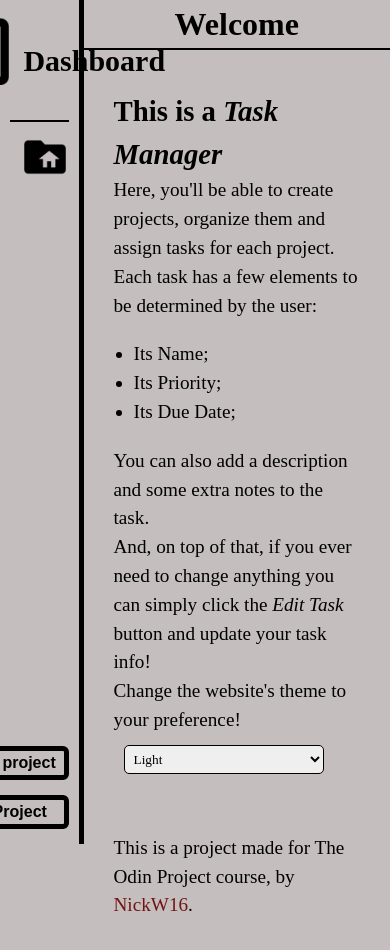
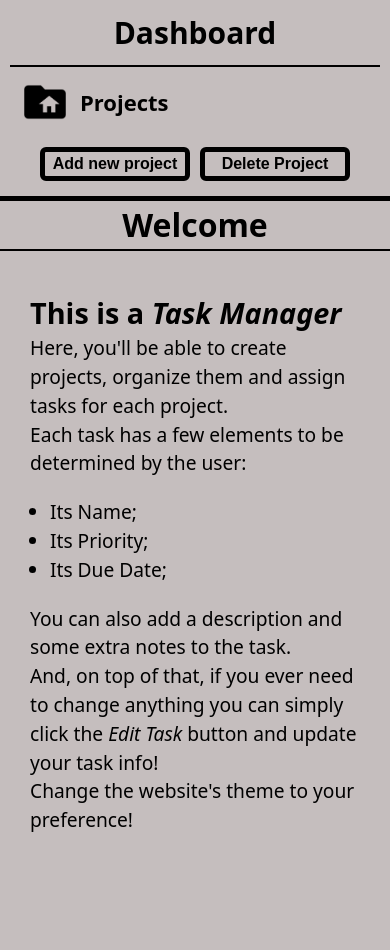
Before and after one commit to NickW16/todo-list, a website built with webpack: page src/template.html in a window 390 px wide. After the commit the page ends 844 px from the top, so only its background shows below. Built offline with nearby package versions, Linux system fonts and the light colour scheme.

Commit message:
Add responsiveness to work better in mobile devices. Also fix anchors messing up with the theme changes

```diff
--- a/src/style.css
+++ b/src/style.css
@@ -1,4 +1,5 @@
 :root {
+    font-family: system-ui, -apple-system, BlinkMacSystemFont, 'Segoe UI', Roboto, Oxygen, Ubuntu, Cantarell, 'Open Sans', 'Helvetica Neue', sans-serif;
     --main-color: black;
     --secondary-color: whitesmoke;
     --tertiary-color: lightblue;
@@ -65,10 +66,10 @@ a:hover {
     flex-direction: column;
     font-weight: bold;
     border-right: 5px solid var(--secondary-color);
-    width: 15%;
     height: 100vh;
     padding: 0px 10px 0px 10px;
 }
+
 
 #dashboard {
     display: flex;
@@ -400,3 +401,60 @@ input:focus {
 #main-page-list {
     padding: 20px;
 }
+
+/* responsiveness part */
+
+@media (max-width: 762px) {
+    body, html {
+        overflow-x: hidden;
+    }
+
+    #full-content {
+        display: flex;
+        flex-direction: column;
+    }
+
+    #sidebar {
+        display: flex;
+        flex-direction: column;
+        border-right: none;
+        border-bottom: 5px solid var(--secondary-color);
+        width: 100%;
+        height: 15%;
+        box-sizing: border-box;
+        padding: 0px 10px 0px 10px;
+    }
+
+    #dashboard-icon {
+        display: none;
+    }
+
+    #project-button-container {
+        align-self: center;
+        gap: 10px;
+        margin-top: 10px;
+    }
+
+    #task-page-project-title {
+        align-self: center;
+        width: 100%;
+        color: var(--secondary-color);
+        border-bottom: 2px solid var(--secondary-color);
+    }
+
+    .task-item { /* task container */
+        display: grid;
+        grid-template-columns: 1fr;
+        grid-auto-rows: repeat(6, 1fr); /* Ensures rows expand as needed */
+        gap: 20px;
+        padding: 0px 25px 0px 25px;
+        border: 2px solid var(--secondary-color);
+        max-width: 80%;
+    }
+
+    #task-title,
+    #task-priority,
+    #task-due-date {
+        font-size: 23px;
+    }
+}
--- a/src/template.html
+++ b/src/template.html
@@ -8,13 +8,13 @@
 <body>
     <div id="full-content">
         <div id="sidebar">
-            <a href="#" id="dashboard">
+            <a href="" id="dashboard">
                 <img src="./img/monitor-dashboard.png" alt="monitor dashboard" id="dashboard-icon">
                 <p id="dashboard-title">Dashboard</p>
             </a>
 
             <div id="bigger-projects-container">
-                <a href="#" id="projects" class="sidebar-option">
+                <a href="" id="projects" class="sidebar-option">
                     <img src="./img/folder-home.png" alt="folder" class="icon">
                     <p class="sidebar-title">Projects</p>
                 </a>
```
